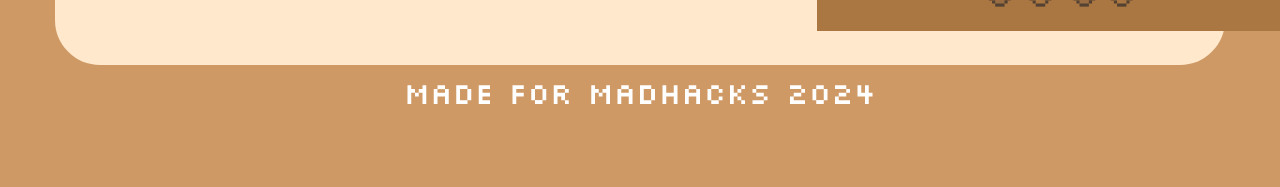
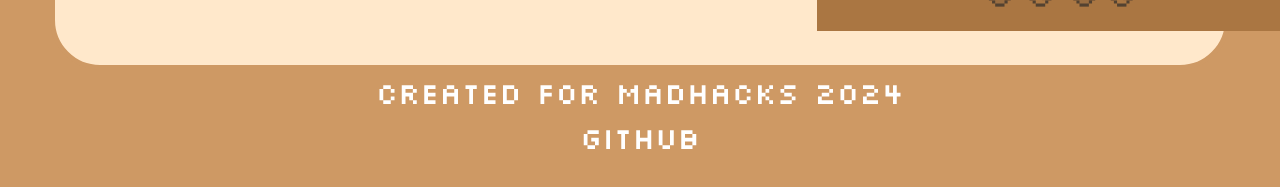
Before and after one commit to CorinaNC/TomoTech, a React (Vite) app in the folder frontend/: page / in a window 1280 px wide. Shown: the part 653-840 px from the top of the page. Before the commit the page ends 818 px from the top, so only its background shows below. Built offline with nearby package versions, Linux system fonts and the light colour scheme; no server answers.

Commit message:
added git link to footer :D

```diff
--- a/frontend/src/components/footer.tsx
+++ b/frontend/src/components/footer.tsx
@@ -1,9 +1,17 @@
-import { Heading } from "@chakra-ui/react"
+import { Heading, Link } from "@chakra-ui/react"
 const Footer = () => {
   return (
+    <>
     <Heading textAlign="center" fontSize={30} textColor="white">
-        Made for MadHacks 2024
+        Created for MadHacks 2024
+        </Heading>
+      <Heading textAlign="center" fontSize={30} textColor="white">
+      <Link href="https://github.com/CorinaNC/TomoTech/main" _hover={{ textDecoration: "underline" }} isExternal>
+      GitHub
+      </Link>
     </Heading>
+
+    </>
   )
 }
 
```
